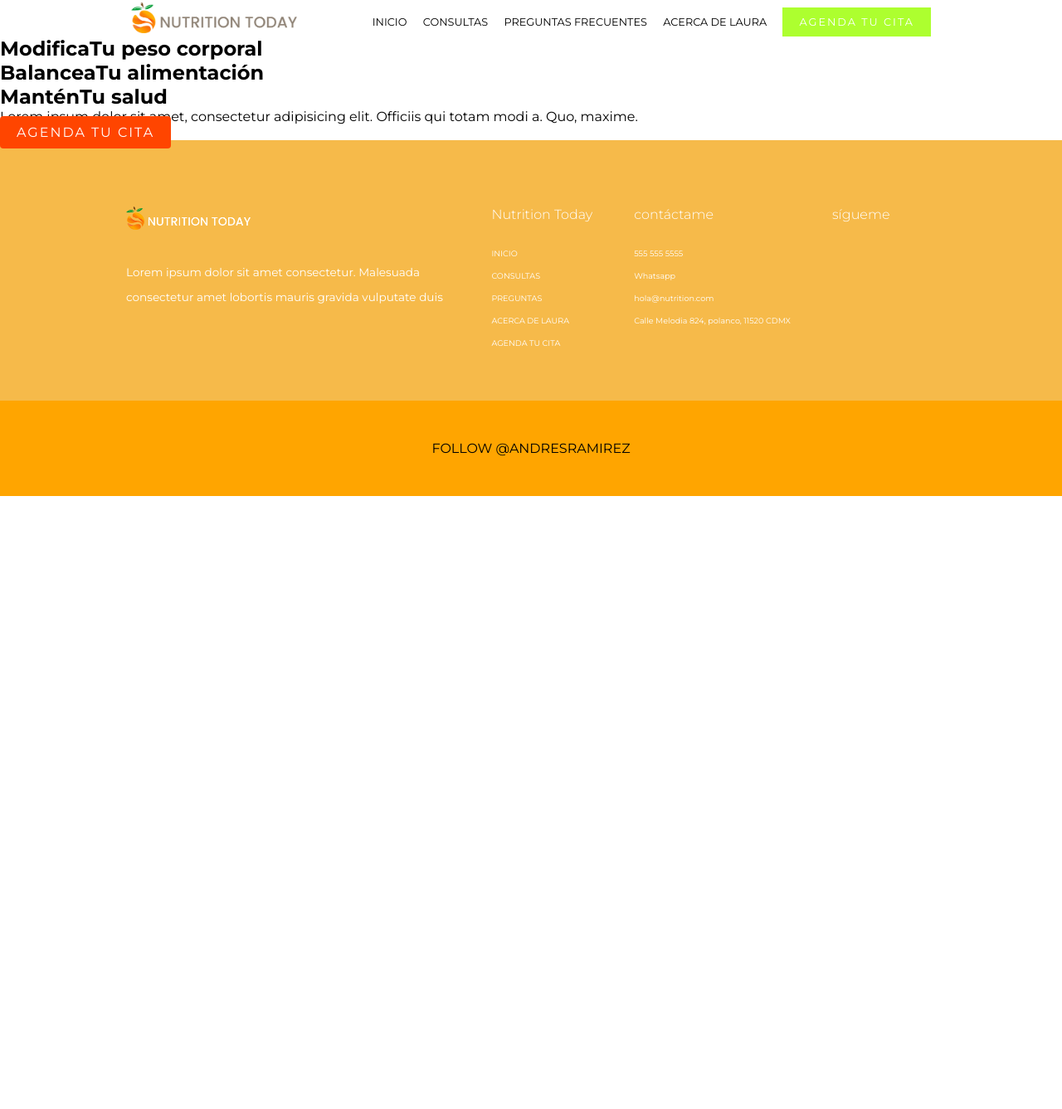
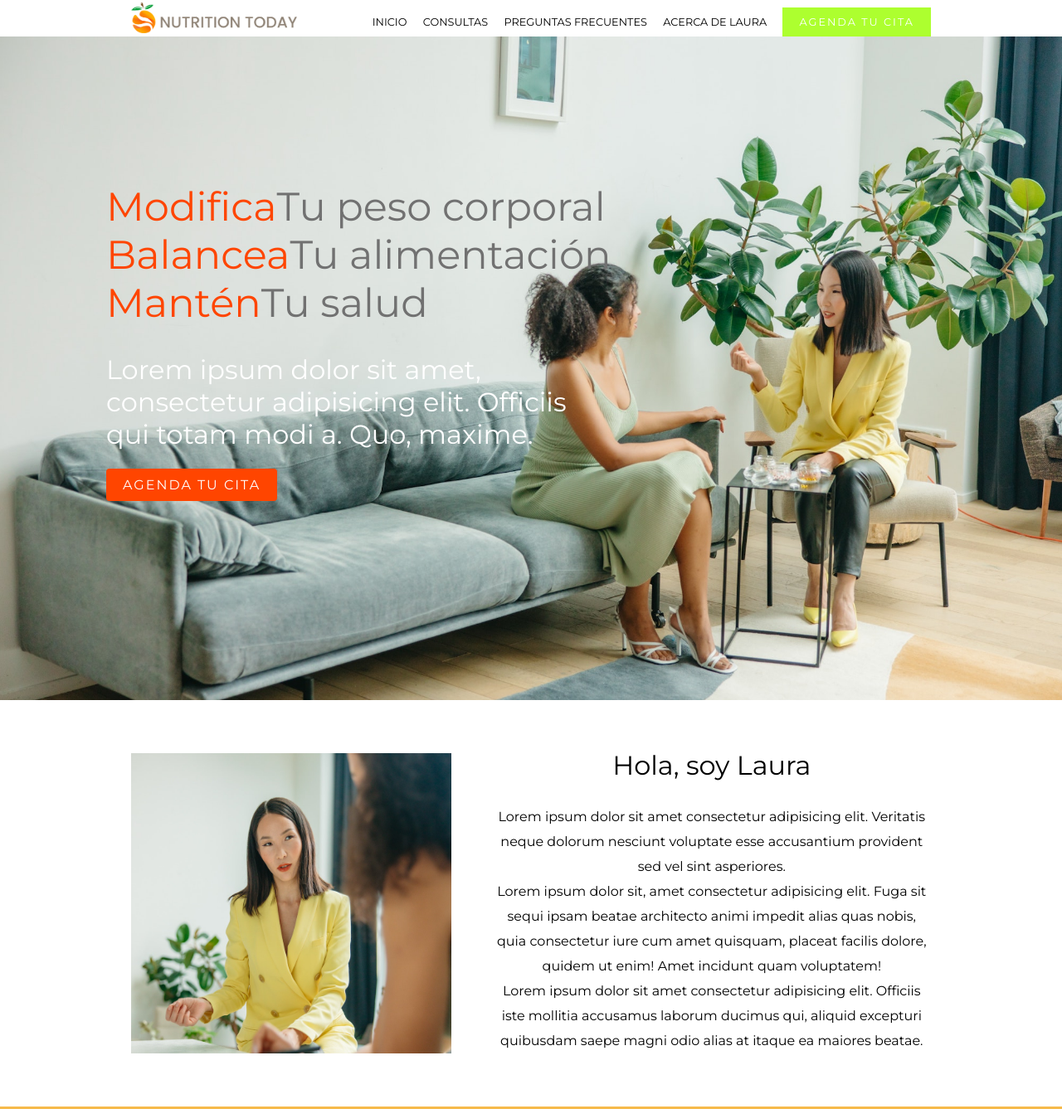
Before and after one commit to AndresRamirez917/100-sitios-62, a plain HTML site: page index.html in a window 1280 px wide. Shown: the part 29-1366 px from the top of the page at 83% size. Before the commit the page ends 800 px from the top, so only its background shows below. Drawn offline with Linux system fonts and the light colour scheme.

Commit message:
third commit

```diff
--- a/index.html
+++ b/index.html
@@ -24,11 +24,29 @@
         </nav>
     </header>
     <section id="showcase">
-        <h1><span>Modifica</span>Tu peso corporal</h1>
-        <h1><span>Balancea</span>Tu alimentación</h1>
-        <h1><span>Mantén</span>Tu salud</h1>
-        <p>Lorem ipsum dolor sit amet, consectetur adipisicing elit. Officiis qui totam modi a. Quo, maxime.</p>
-        <a href="citas.html" class="btn button-2">agenda tu cita</a>
+        <div class="showcase-container">
+            <h1><span>Modifica</span>Tu peso corporal</h1>
+            <h1><span>Balancea</span>Tu alimentación</h1>
+            <h1><span>Mantén</span>Tu salud</h1>
+            <p>Lorem ipsum dolor sit amet, consectetur adipisicing elit. Officiis qui totam modi a. Quo, maxime.</p>
+            <a href="citas.html" class="btn button-2">agenda tu cita</a>
+        </div>
+    </section>
+
+    <section id="bio">
+        <div class="container">
+            <div class="bio-row">
+                <img src="/image/home-about.jpg" alt="">
+                <div class="bio-text">
+                    <h3>Hola, soy Laura</h3>
+                    <p>Lorem ipsum dolor sit amet consectetur adipisicing elit. Veritatis neque dolorum nesciunt voluptate esse accusantium provident sed vel sint asperiores. <br>
+
+                        Lorem ipsum dolor sit, amet consectetur adipisicing elit. Fuga sit sequi ipsam beatae architecto animi impedit alias quas nobis, quia consectetur iure cum amet quisquam, placeat facilis dolore, quidem ut enim! Amet incidunt quam voluptatem!
+                        <br>
+                        Lorem ipsum dolor sit amet consectetur adipisicing elit. Officiis iste mollitia accusamus laborum ducimus qui, aliquid excepturi quibusdam saepe magni odio alias at itaque ea maiores beatae.</p>
+                </div>
+            </div>
+        </div>
     </section>
 
 
--- a/scss/mobile.scss
+++ b/scss/mobile.scss
@@ -0,0 +1,39 @@
+//mainheader
+#mainheader {
+    .navbar {
+        .logo {
+            display: block;
+            margin: 0 auto;
+            text-align: center;
+            width: 200px;
+            margin-top: 1rem;
+
+        }
+        ul {
+            float: right;
+            text-align: center;
+            margin-top: 0;
+            li {
+                display: inline-block;
+                margin: 1rem 0;
+
+            }
+        }
+    }
+}
+//showcase
+#showcase {
+    .showcase-container {
+        padding-top: 2rem;
+        text-align: center;
+        h1 {
+            font-size: 2.5rem;
+
+            text-align: center;
+        }
+        p {
+            width: 100%;
+            text-align: center;
+        }
+    }
+}
--- a/scss/styles.scss
+++ b/scss/styles.scss
@@ -87,6 +87,10 @@ img {
     max-width: 100%;
 }
 
+span {
+    color: orangered;
+}
+
 //mainheader
 #mainheader {
     width: 80%;
@@ -104,6 +108,56 @@ img {
                 display: inline-block;
                 margin-left: 1rem;
             }
+        }
+    }
+}
+
+//showcase
+#showcase {
+    background: url("/image/showcase.jpg");
+    background-repeat: no-repeat;
+    background-position: center;
+    background-size: cover;
+    height: 100vh;
+    .showcase-container {
+        width: 80%;
+        margin: 0 auto;
+        display: block;
+        padding-top: 11rem;
+        h1 {
+            font-size: 3rem;
+            font-weight: 400;
+            color: #717171;
+        }
+        p {
+            width: 60%;
+            margin-top: 2rem;
+            margin-bottom: 2rem;
+           font-size: 2rem;
+           color: #fff;
+        }
+    }
+}
+
+//bio
+#bio {
+    width: 80%;
+    margin: 0 auto;
+    .bio-row {
+        margin: 4rem 0;
+        display: flex;
+        gap: 50px;
+        img {
+            width: 40%;
+        }
+        .bio-text {
+            h3 {
+                font-size: 2rem;
+                margin-bottom: 2rem;
+                font-weight: 400;
+            }
+            text-align: center;
+            line-height: 30px;
         }
     }
 }
```
Also changed, not shown: scss/mobile.css, scss/styles.css, 2 other files.
